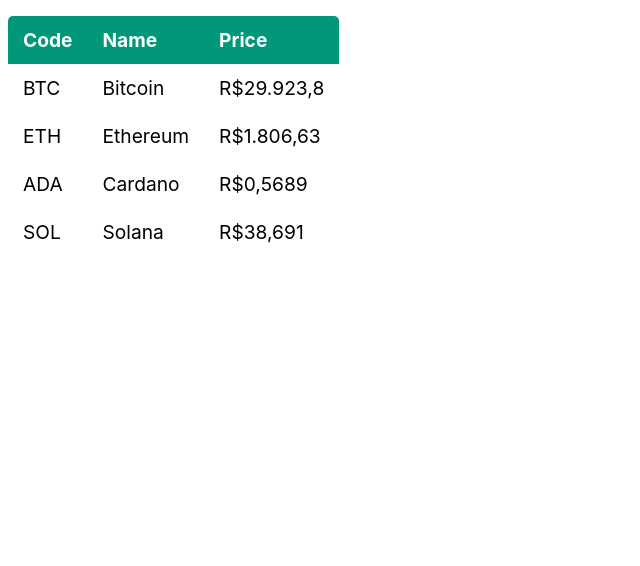
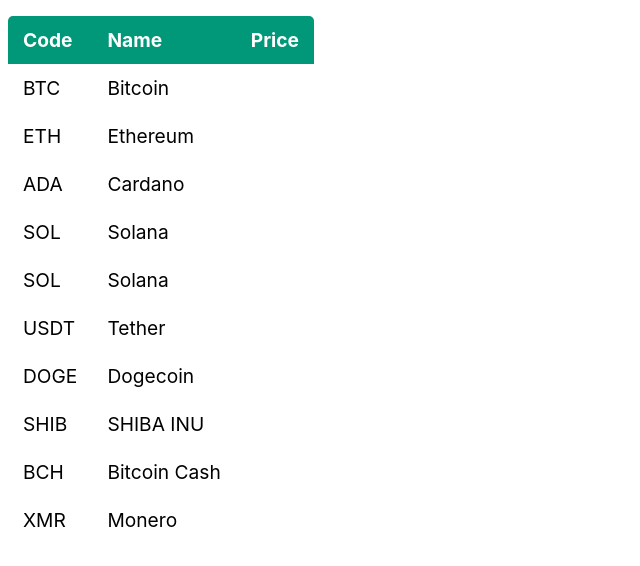
Before and after one commit to ErickBraganca/javascript-training-exercises, a browser extension: page 2-Intermediate-Level/3-extract-table-extension/docs/Table.html in a window 1280 px wide. Shown: the whole page, without its empty margins (0-640 px from the left). Drawn offline with Linux system fonts and the light colour scheme.

Commit message:
docs: update of the test table

```diff
--- a/2-Intermediate-Level/3-extract-table-extension/docs/Table.html
+++ b/2-Intermediate-Level/3-extract-table-extension/docs/Table.html
@@ -41,22 +41,42 @@
             <tr>
                 <td>BTC</td>
                 <td>Bitcoin</td>
-                <td>R$29.923,8</td>
             </tr>
             <tr>
                 <td>ETH</td>
                 <td>Ethereum</td>
-                <td>R$1.806,63</td>
             </tr>
             <tr>
                 <td>ADA</td>
                 <td>Cardano</td>
-                <td>R$0,5689</td>
             </tr>
             <tr>
                 <td>SOL</td>
                 <td>Solana</td>
-                <td>R$38,691</td>
+            </tr>
+            <tr>
+                <td>SOL</td>
+                <td>Solana</td>
+            </tr>
+            <tr>
+                <td>USDT</td>
+                <td>Tether</td>
+            </tr>
+            <tr>
+                <td>DOGE</td>
+                <td>Dogecoin</td>
+            </tr>
+            <tr>
+                <td>SHIB</td>
+                <td>SHIBA INU</td>
+            </tr>
+            <tr>
+                <td>BCH</td>
+                <td>Bitcoin Cash</td>
+            </tr>
+            <tr>
+                <td>XMR</td>
+                <td>Monero</td>
             </tr>
         </tbody>
     </table>
```
